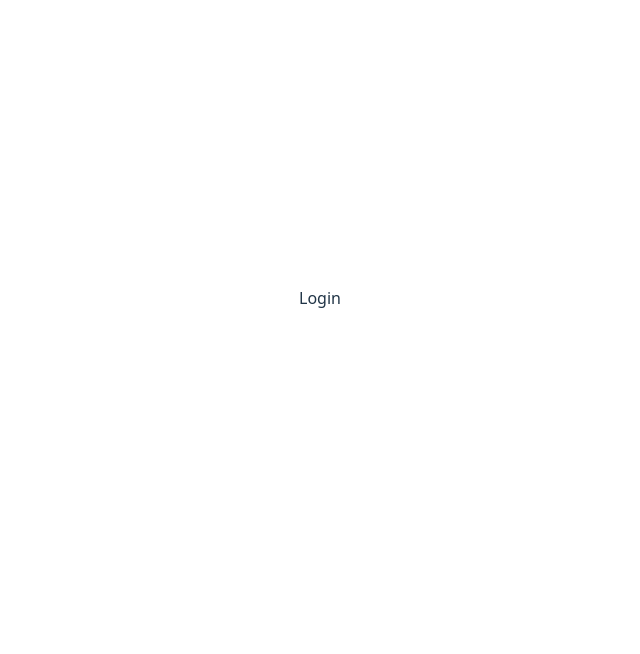
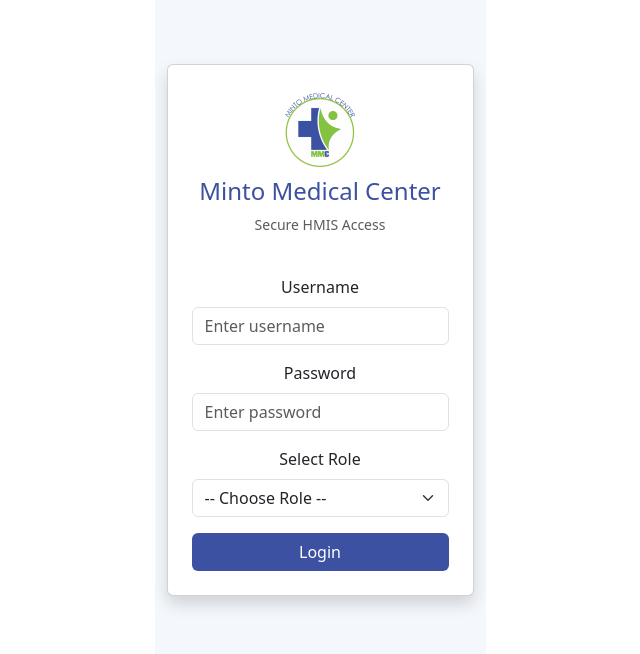
Before and after one commit to DBEST-EZRA/HMIS, a React (Vite) app: page / in a window 1280 px wide. Shown: the part 102-756 px from the top of the page, without its empty margins (320-960 px from the left). Built offline with nearby package versions, Linux system fonts and the light colour scheme.

Commit message:
taking shape

```diff
--- a/package.json
+++ b/package.json
@@ -10,6 +10,7 @@
     "preview": "vite preview"
   },
   "dependencies": {
+    "bootstrap": "^5.3.6",
     "react": "^19.1.0",
     "react-dom": "^19.1.0"
   },
--- a/src/Components/Login.jsx
+++ b/src/Components/Login.jsx
@@ -1,7 +1,109 @@
-import React from "react";
+import React, { useState } from "react";
+import "bootstrap/dist/css/bootstrap.min.css";
+import Laboratory from "../Pages/Laboratory";
+import Clinician from "../Pages/Clinician";
+import Reception from "../Pages/Reception";
+import Admin from "../Pages/Admin";
+import Pharmacy from "../Pages/Pharmacy";
+import logo from "../assets/logo.jpg"; // <-- Replace with your actual logo path
 
 const Login = () => {
-  return <div>Login</div>;
+  const [username, setUsername] = useState("");
+  const [password, setPassword] = useState("");
+  const [role, setRole] = useState("");
+  const [isLoggedIn, setIsLoggedIn] = useState(false);
+
+  const handleSubmit = (e) => {
+    e.preventDefault();
+    setIsLoggedIn(true);
+  };
+
+  if (isLoggedIn && role === "lab") return <Laboratory />;
+  if (isLoggedIn && role === "clinician") return <Clinician />;
+  if (isLoggedIn && role === "pharmacy") return <Pharmacy />;
+  if (isLoggedIn && role === "reception") return <Reception />;
+  if (isLoggedIn && role === "admin") return <Admin />;
+
+  return (
+    <div
+      className="container-fluid d-flex align-items-center justify-content-center vh-100"
+      style={{ backgroundColor: "#f4f7fb" }}
+    >
+      <div
+        className="card shadow p-4"
+        style={{ maxWidth: "420px", width: "100%" }}
+      >
+        <div className="text-center mb-4">
+          <img
+            src={logo}
+            alt="Minto Medical Center"
+            style={{ width: "80px", marginBottom: "10px" }}
+          />
+          <h4 style={{ color: "#3C51A1" }}>Minto Medical Center</h4>
+          <p className="text-muted" style={{ fontSize: "14px" }}>
+            Secure HMIS Access
+          </p>
+        </div>
+
+        <form onSubmit={handleSubmit}>
+          <div className="mb-3">
+            <label htmlFor="username" className="form-label">
+              Username
+            </label>
+            <input
+              type="text"
+              className="form-control"
+              id="username"
+              value={username}
+              onChange={(e) => setUsername(e.target.value)}
+              placeholder="Enter username"
+            />
+          </div>
+
+          <div className="mb-3">
+            <label htmlFor="password" className="form-label">
+              Password
+            </label>
+            <input
+              type="password"
+              className="form-control"
+              id="password"
+              value={password}
+              onChange={(e) => setPassword(e.target.value)}
+              placeholder="Enter password"
+            />
+          </div>
+
+          <div className="mb-3">
+            <label htmlFor="role" className="form-label">
+              Select Role
+            </label>
+            <select
+              className="form-select"
+              id="role"
+              value={role}
+              onChange={(e) => setRole(e.target.value)}
+            >
+              <option value="">-- Choose Role --</option>
+              <option value="lab">Lab</option>
+              <option value="clinician">Clinician</option>
+              <option value="pharmacy">Pharmacy</option>
+              <option value="reception">Reception</option>
+              <option value="admin">Admin</option>
+            </select>
+          </div>
+
+          <button
+            type="submit"
+            className="btn w-100"
+            style={{ backgroundColor: "#3C51A1", color: "#fff" }}
+          >
+            Login
+          </button>
+        </form>
+      </div>
+    </div>
+  );
 };
 
 export default Login;
```
Also changed, not shown: src/assets/logo.jpg (added), 1 other file (tests, documents, lock files or other folders).
